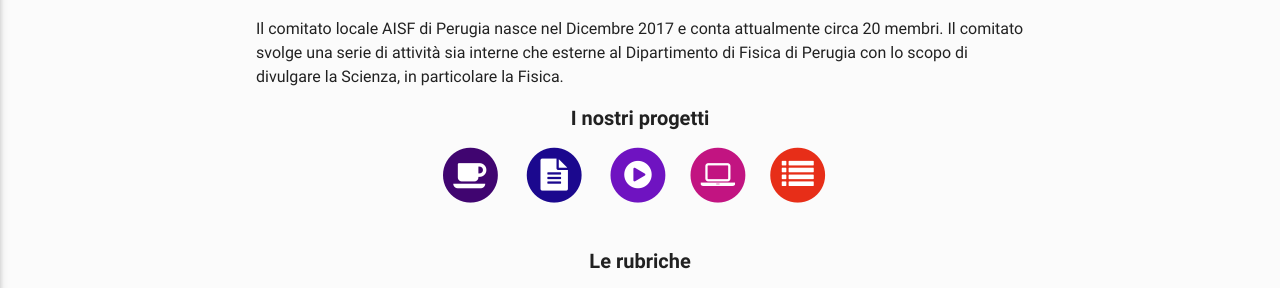
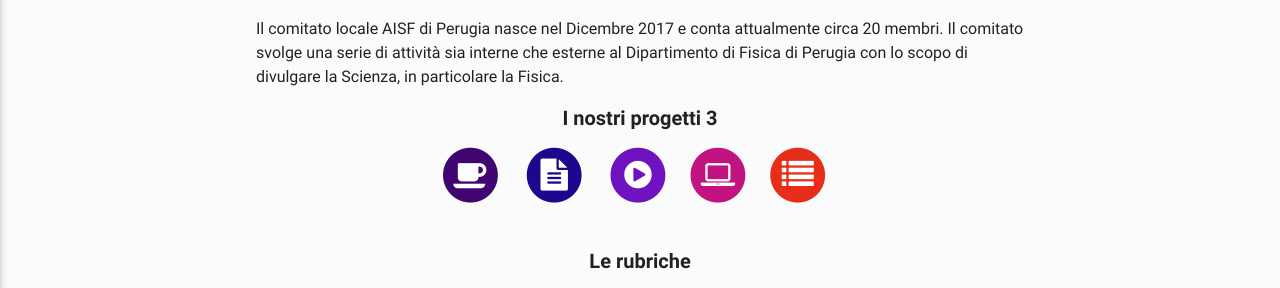
Before and after one commit to ai-sf/aisf_perugia, a Jekyll site: the page built from index.html, in a window 1280 px wide. Shown: the part 621-909 px from the top of the page. Built offline with Jekyll 4.4.1, drawn with Linux system fonts in a browser that asks for light colours; nearby versions of some CDN libraries.

Commit message:
Update index.html

```diff
--- a/index.html
+++ b/index.html
@@ -16,7 +16,7 @@ img: Aisfpg
         <br>
       <h7>Il comitato locale AISF di Perugia nasce nel Dicembre 2017 e conta attualmente circa 20 membri. Il comitato svolge una serie di attività sia interne che esterne al Dipartimento di Fisica di Perugia con lo scopo di divulgare la Scienza, in particolare la Fisica.</h7>
 
-<center><h4><b> I nostri progetti</b></h4></center>
+<center><h4><b> I nostri progetti 3 </b></h4></center>
 
 <center>
 
```
